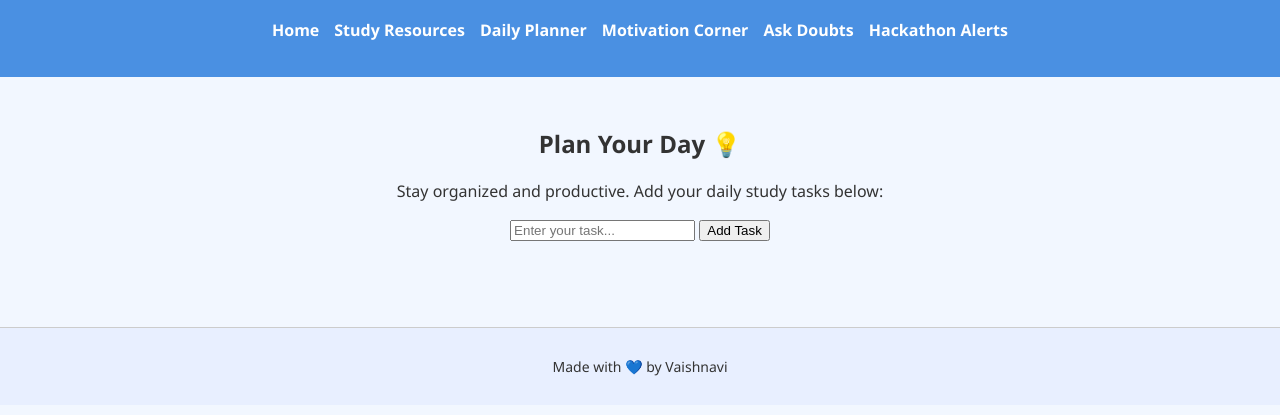
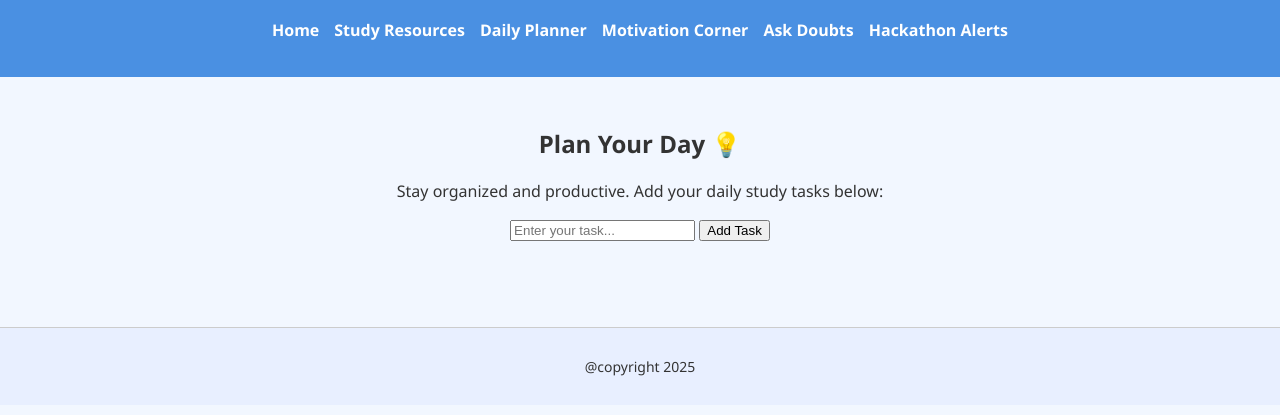
Before and after one commit to biyyanivaishnavi/StudyMate, a plain HTML site: page planner.html in a window 1280 px wide. Shown: the part 87-502 px from the top of the page. Drawn offline with Linux system fonts and the light colour scheme.

Commit message:
Update planner.html

```diff
--- a/planner.html
+++ b/planner.html
@@ -33,7 +33,7 @@
   </main>
 
   <footer>
-    <p>Made with 💙 by Vaishnavi</p>
+    <p>@copyright 2025</p>
   </footer>
 
   <script>
```
